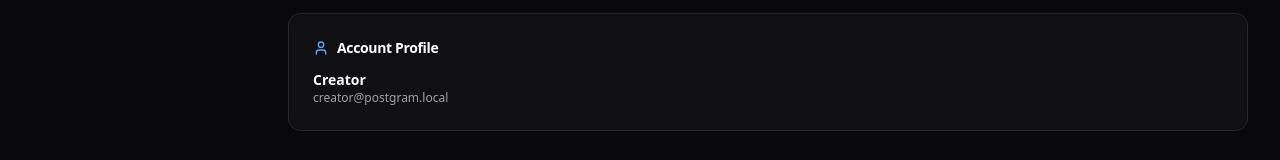
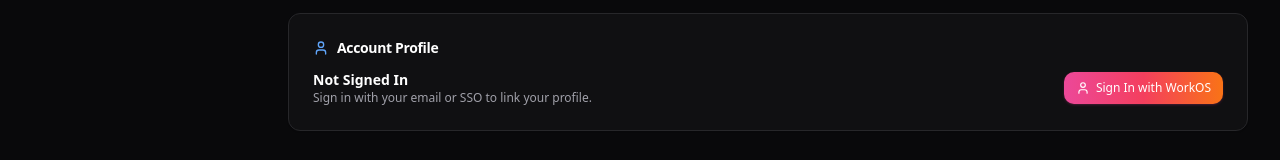
Before and after one commit to inyogeshwar/viralokit, a Next.js app: page /settings in a window 1280 px wide. Shown: the part 1039-1199 px from the top of the page. Built offline with nearby package versions, Linux system fonts and the light colour scheme; no server answers.

Commit message:
feat: add auth login/logout routes and update settings account UI

```diff
--- /dev/null
+++ b/app/api/auth/login/route.ts
@@ -0,0 +1,11 @@
+import { getSignInUrl } from "@workos-inc/authkit-nextjs";
+import { NextResponse } from "next/server";
+
+export async function GET() {
+  try {
+    const signInUrl = await getSignInUrl();
+    return NextResponse.redirect(signInUrl);
+  } catch (err: any) {
+    return NextResponse.redirect(new URL("/", "https://viralokit.vercel.app"));
+  }
+}
--- /dev/null
+++ b/app/api/auth/logout/route.ts
@@ -0,0 +1,11 @@
+import { signOut } from "@workos-inc/authkit-nextjs";
+import { NextResponse } from "next/server";
+
+export async function GET() {
+  try {
+    await signOut();
+  } catch (err: any) {
+    // Ignore signout errors
+  }
+  return NextResponse.redirect(new URL("/", "https://viralokit.vercel.app"));
+}
--- a/app/settings/page.tsx
+++ b/app/settings/page.tsx
@@ -88,7 +88,11 @@
       <Sidebar />
 
       <div className="flex-1 flex flex-col min-w-0 pb-16 md:pb-0">
-        <Header />
+        <Header
+          user={authData?.user}
+          accountUsername={capabilities?.username}
+          isConnected={capabilities?.connected}
+        />
 
         <main className="flex-1 p-4 sm:p-6 lg:p-8 max-w-5xl mx-auto w-full space-y-6">
           <div className="border-b border-zinc-800/80 pb-4">
@@ -271,14 +275,37 @@
             </CardHeader>
             <CardContent className="space-y-4 text-xs">
               <div className="flex items-center justify-between">
-                <div>
-                  <p className="font-semibold text-sm text-white">{authData?.user?.name || "Creator"}</p>
-                  <p className="text-zinc-400 text-xs">{authData?.user?.email || "creator@postgram.local"}</p>
-                </div>
-                {authData?.user?.isDemoUser && (
-                  <Badge variant="secondary" className="text-[10px]">
-                    Local Development Session
-                  </Badge>
+                {authData?.user ? (
+                  <div className="flex items-center gap-3">
+                    <div className="w-10 h-10 rounded-xl bg-pink-500/20 border border-pink-500/30 flex items-center justify-center font-bold text-sm text-pink-400">
+                      {authData.user.name?.charAt(0).toUpperCase() || "C"}
+                    </div>
+                    <div>
+                      <p className="font-semibold text-sm text-white">{authData.user.name}</p>
+                      <p className="text-zinc-400 text-xs">{authData.user.email}</p>
+                    </div>
+                  </div>
+                ) : (
+                  <div>
+                    <p className="font-semibold text-sm text-white">Not Signed In</p>
+                    <p className="text-zinc-400 text-xs">Sign in with your email or SSO to link your profile.</p>
+                  </div>
+                )}
+
+                {authData?.user ? (
+                  <a href="/api/auth/logout">
+                    <Button variant="outline" size="sm" className="text-xs h-8 gap-1.5 border-zinc-800 text-zinc-400 hover:text-white">
+                      <LogOut className="w-3.5 h-3.5" />
+                      <span>Sign Out</span>
+                    </Button>
+                  </a>
+                ) : (
+                  <a href="/api/auth/login">
+                    <Button size="sm" className="text-xs h-8 gap-1.5">
+                      <User className="w-3.5 h-3.5" />
+                      <span>Sign In with WorkOS</span>
+                    </Button>
+                  </a>
                 )}
               </div>
             </CardContent>
```
